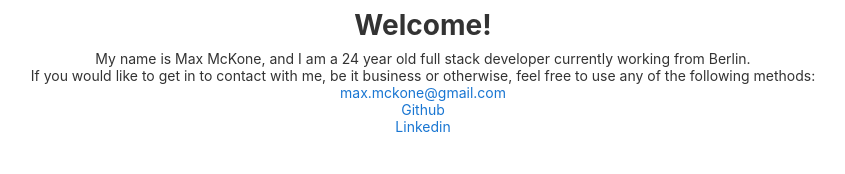
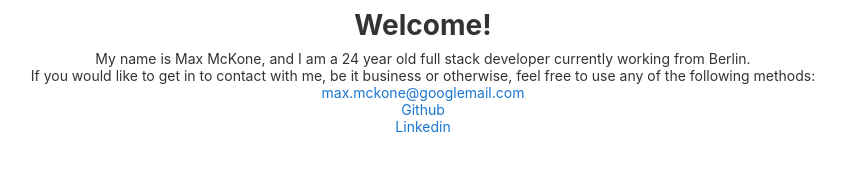
Before and after one commit to Max-McKone/maxmckone.com, an Angular app: page / in a window 1280 px wide. Shown: the top 174 px of the page, without its empty margins (217-1062 px from the left). Built offline with nearby package versions, Linux system fonts and the light colour scheme.

Commit message:
small change

```diff
--- a/src/app/app.component.html
+++ b/src/app/app.component.html
@@ -6,7 +6,7 @@
 
   <p>My name is Max McKone, and I am a 24 year old full stack developer currently working from Berlin. </p>
   <p>If you would like to get in to contact with me, be it business or otherwise, feel free to use any of the following methods:</p>
-  <p><a href="mailto: max.mckone@gmail.com">max.mckone@gmail.com</a></p>
+  <p><a href="mailto: max.mckone@gmail.com">max.mckone@googlemail.com</a></p>
   <p><a href="https://github.com/Max-McKone">Github</a></p>
   <p><a href="https://www.linkedin.com/in/max-mckone-08141414a/">Linkedin</a></p>
 
```
